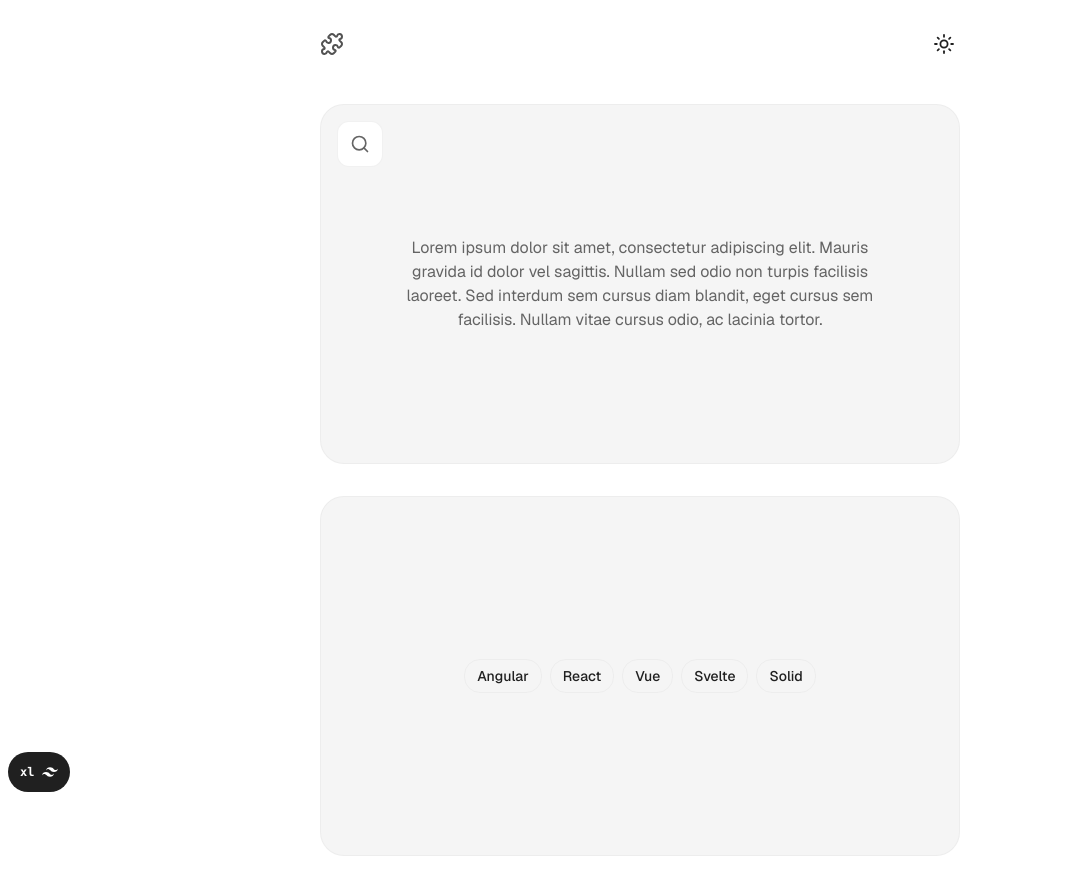
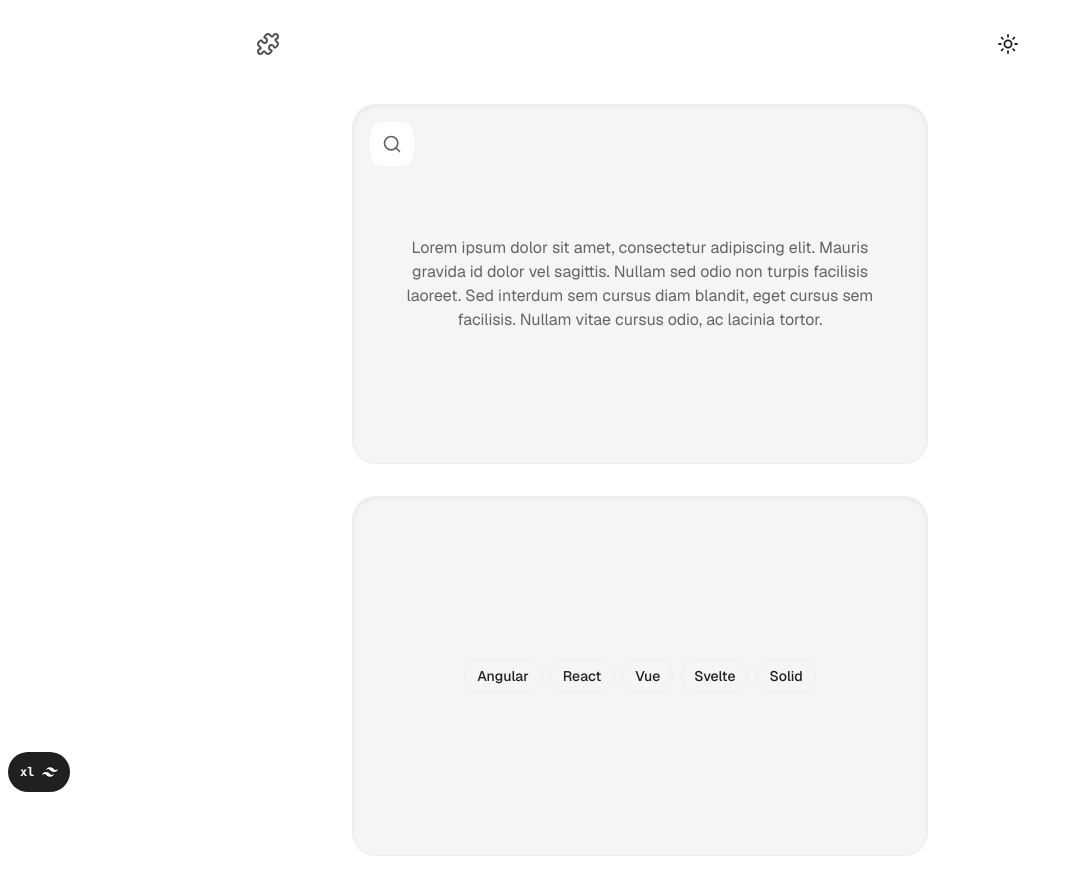
Before and after one commit to whyleonardo/ui-crafts, a Next.js app: page / in a window 1280 px wide. Shown: the whole page, without its empty margins (0-1070 px from the left). Built offline with nearby package versions, Linux system fonts and the light colour scheme; no server answers.

Commit message:
chore: general updates

```diff
--- a/src/app/page.tsx
+++ b/src/app/page.tsx
@@ -6,13 +6,13 @@ import { PuzzleIcon } from "lucide-react"
 
 export default function IndexPage() {
   return (
-    <div className="mx-auto flex flex-col gap-8 py-4 md:max-w-screen-sm">
-      <header className="flex h-14 w-full items-center justify-between px-4 md:px-0">
+    <div className="mx-auto flex flex-col gap-8 py-4 md:max-w-3xl">
+      <header className="sticky top-4 z-50 flex h-14 w-full items-center justify-between px-4 md:px-0">
         <PuzzleIcon className="text-neutral-600 transition-colors dark:text-neutral-400" />
         <ThemeToggle />
       </header>
 
-      <main className="flex w-full flex-col items-center gap-8 text-xl">
+      <main className="mx-auto flex w-full max-w-xl flex-col items-center gap-8 text-xl">
         <DraggableWidget />
 
         <MagneticTabs />
--- a/src/components/component-container.tsx
+++ b/src/components/component-container.tsx
@@ -14,13 +14,13 @@ export const ComponentContainer = forwardRef<
 >(({ children, componentLabel, className }, ref) => {
   return (
     <div className="flex h-72 w-full flex-col gap-2 sm:h-[350px] md:h-[360px]">
-      <span className="hidden pl-4 font-mono text-muted-foreground ~sm/md:~text-lg/xl">
+      <span className="text-muted-foreground ~sm/md:~text-lg/xl hidden pl-4 font-mono">
         {componentLabel}
       </span>
       <div
         ref={ref}
         className={cn(
-          "flex h-full items-center justify-center rounded-3xl border bg-neutral-100 p-5 shadow-[inset_0px_0px_1px_0_rgb(255_255_255/0.025)] dark:bg-neutral-900",
+          "inset-shadow-sm inset-shadow-foreground/5 flex h-full items-center justify-center rounded-3xl border bg-neutral-100 p-5 dark:bg-neutral-900",
           className
         )}
       >
--- a/src/components/ui/badge.tsx
+++ b/src/components/ui/badge.tsx
@@ -5,7 +5,7 @@ import { cn } from "@/lib/utils"
 import { type VariantProps, cva } from "class-variance-authority"
 
 const badgeVariants = cva(
-  "inline-flex items-center rounded-full border px-2.5 py-px font-semibold text-xs transition-colors hover:cursor-default hover:select-none focus:outline-none focus:ring-2 focus:ring-ring focus:ring-offset-2",
+  "inline-flex items-center rounded-full border px-2.5 py-px font-semibold text-xs transition-colors hover:cursor-default hover:select-none focus:outline-hidden focus:ring-2 focus:ring-ring focus:ring-offset-2",
   {
     variants: {
       variant: {
--- a/src/components/ui/button.tsx
+++ b/src/components/ui/button.tsx
@@ -7,7 +7,7 @@ import { Slot, Slottable } from "@radix-ui/react-slot"
 import { type VariantProps, cva } from "class-variance-authority"
 
 const buttonVariants = cva(
-  "inline-flex items-center justify-center whitespace-nowrap rounded-md font-medium text-sm transition-colors disabled:pointer-events-none disabled:opacity-50 focus-visible:outline-none focus-visible:ring-1 focus-visible:ring-ring",
+  "inline-flex items-center justify-center whitespace-nowrap rounded-md font-medium text-sm transition-colors disabled:pointer-events-none disabled:opacity-50 focus-visible:outline-hidden focus-visible:ring-1 focus-visible:ring-ring",
   {
     variants: {
       variant: {
--- a/src/components/ui/motion/toolbar-dynamic.tsx
+++ b/src/components/ui/motion/toolbar-dynamic.tsx
@@ -73,7 +73,7 @@ export const ToolbarDynamic = ({
                     <input
                       onChange={onChange}
                       value={value}
-                      className="border-muted text-muted-foreground placeholder-muted-foreground h-9 w-full rounded-lg bg-transparent p-2 text-base placeholder:text-base focus:outline-none"
+                      className="border-muted text-muted-foreground placeholder-muted-foreground focus:outline-hidden h-9 w-full rounded-lg bg-transparent p-2 text-base placeholder:text-base"
                       placeholder="Search text"
                       autoFocus
                     />
--- a/src/styles/styles.css
+++ b/src/styles/styles.css
@@ -1,5 +1,5 @@
-@config "../../tailwind.config.ts";
 @import "tailwindcss";
+@plugin "@tailwindcss/typography";
 
 @variant dark (&:where(.dark, .dark *));
 
@@ -211,7 +211,7 @@
   }
 
   html {
-    @apply antialiased;
+    @apply scheme-light dark:scheme-dark antialiased;
   }
 
   body {
--- a/tailwind.config.ts
+++ /dev/null
@@ -1,6 +0,0 @@
-// import type { Config } from "tailwindcss"
-
-// const config: Config = {
-//   // darkMode: "class",
-//   // content: ["./src/**/*.{js,ts,jsx,tsx}"]
-// }
```
Also changed, not shown: tw.config.ts (deleted, +0 -145 lines).
